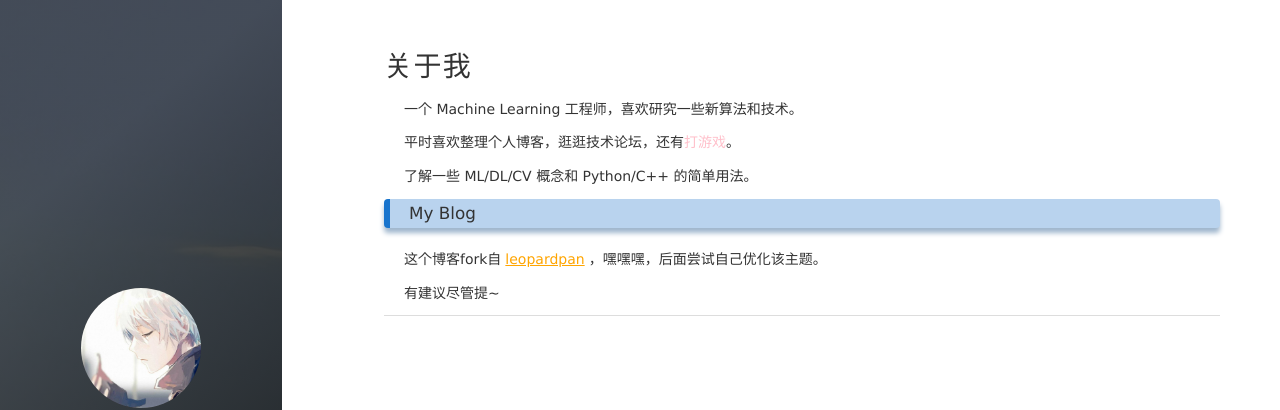
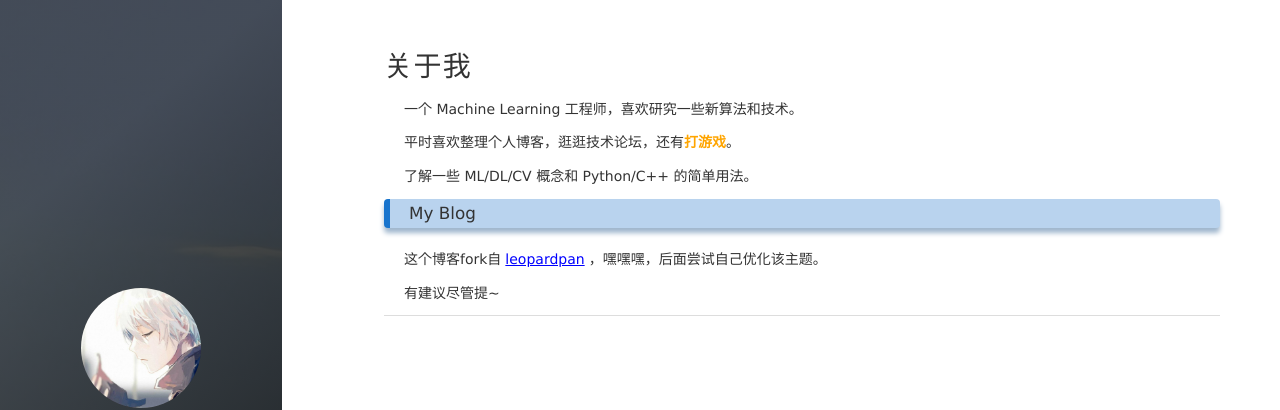
Before and after one commit to vMagina/vMagina.github.io, a Jekyll site: the page built from about.md, in a window 1280 px wide. Shown: the top 410 px of the page. Built offline with Jekyll 4.4.1, drawn with Linux system fonts in a browser that asks for light colours; nearby versions of some CDN libraries; comment, search, counter and statistics services are not loaded.

Commit message:
modify about.md:font

```diff
--- a/about.md
+++ b/about.md
@@ -5,7 +5,7 @@ title: 关于我
 
 一个 Machine Learning 工程师，喜欢研究一些新算法和技术。
 <p>
-平时喜欢整理个人博客，逛逛技术论坛，还有<font color=pink>打游戏</font>。
+平时喜欢整理个人博客，逛逛技术论坛，还有<strong style="color:orange">打游戏</strong>。
 <p>
 了解一些 ML/DL/CV 概念和 Python/C++ 的简单用法。
 
@@ -15,7 +15,7 @@ title: 关于我
 
 <p>
 
-这个博客fork自<a href="https://github.com/leopardpan/leopardpan.github.io" target="_blank" title="主题来源"  style="color:orange">leopardpan</a>，嘿嘿嘿，后面尝试自己优化该主题。
+这个博客fork自<a href="https://github.com/leopardpan/leopardpan.github.io" target="_blank" title="主题来源"  style="color:blue">leopardpan</a>，嘿嘿嘿，后面尝试自己优化该主题。
 
 <p>
 
```
